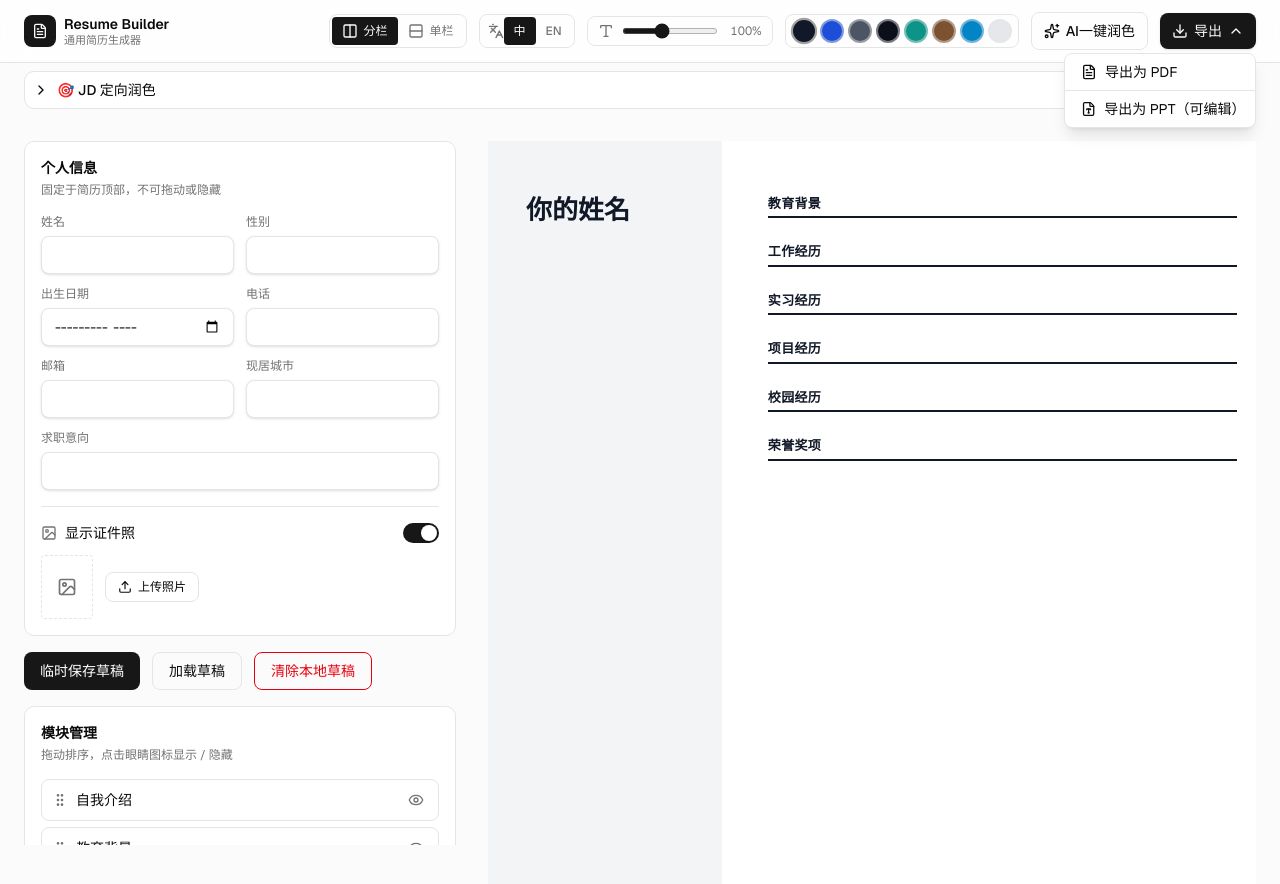
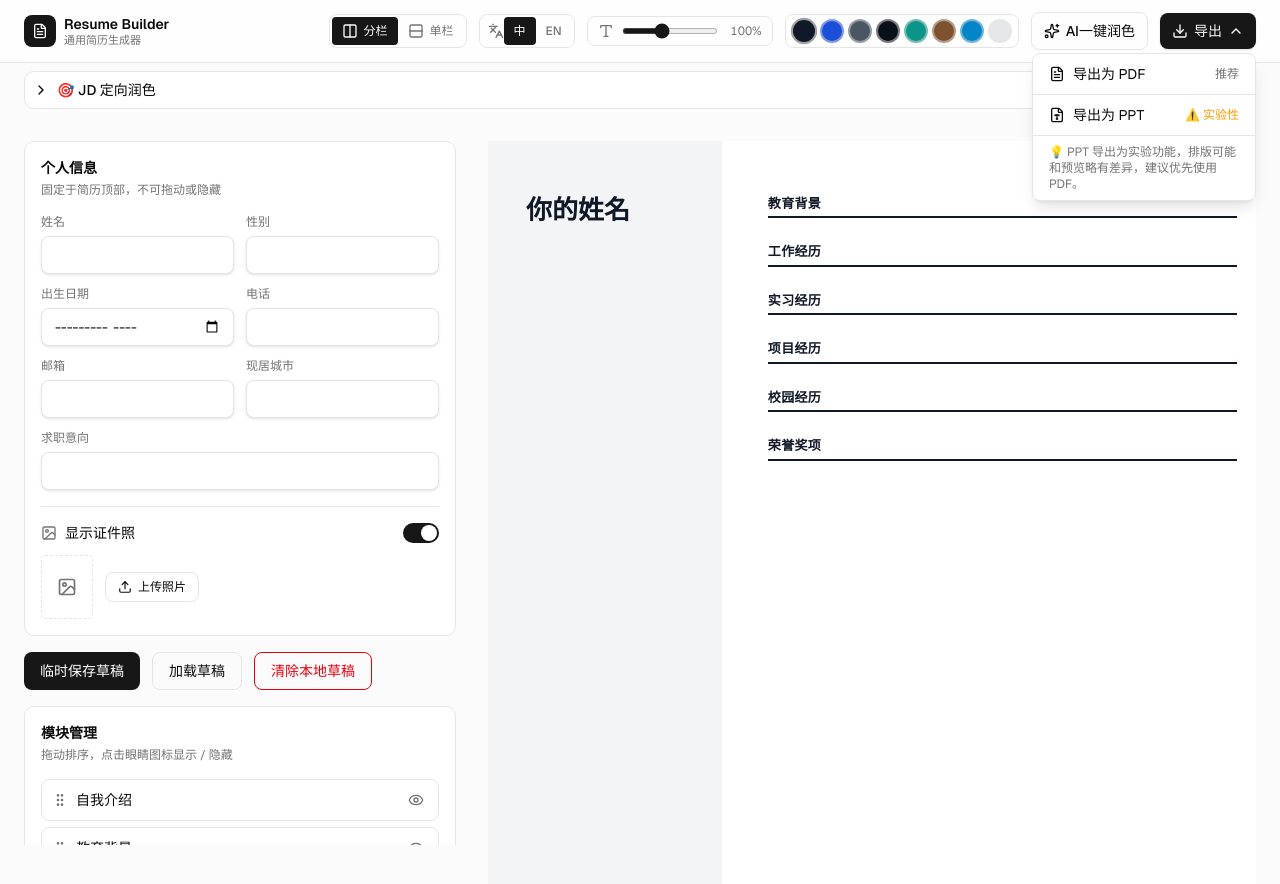
Before and after one commit to Zzx-LiU6/resume, a Next.js app: page / in a window 1280 px wide. Both pictures are taken after a click on the button "导出". Shown: the top 884 px of the page. Built offline with nearby package versions, Linux system fonts and the light colour scheme.

Commit message:
Refactor export buttons and enhance styling
Updated button styles and added experimental export notes.

```diff
--- a/components/resume/toolbar.tsx
+++ b/components/resume/toolbar.tsx
@@ -133,29 +133,30 @@ export function Toolbar({
             </button>
 
             {exportOpen && (
-              <div className="absolute right-0 top-full mt-1 w-48 rounded-md border border-border bg-background shadow-lg z-50">
+              <div className="absolute right-0 top-full mt-1 w-56 rounded-md border border-border bg-background shadow-lg z-50">
                 <button
                   type="button"
-                  onClick={() => {
-                    onExportPDF()
-                    setExportOpen(false)
-                  }}
-                  className="flex w-full items-center gap-2 px-4 py-2 text-sm text-foreground hover:bg-muted transition-colors"
+                  onClick={() => { onExportPDF(); setExportOpen(false); }}
+                  className="flex w-full items-center gap-2 px-4 py-2.5 text-sm text-foreground hover:bg-muted transition-colors"
                 >
                   <FileText className="h-4 w-4" />
                   <span>导出为 PDF</span>
+                  <span className="ml-auto text-xs text-muted-foreground">推荐</span>
                 </button>
                 <button
                   type="button"
-                  onClick={() => {
-                    onExportPPT()
-                    setExportOpen(false)
-                  }}
-                  className="flex w-full items-center gap-2 px-4 py-2 text-sm text-foreground hover:bg-muted transition-colors border-t border-border"
+                  onClick={() => { onExportPPT(); setExportOpen(false); }}
+                  className="flex w-full items-center gap-2 px-4 py-2.5 text-sm text-foreground hover:bg-muted transition-colors border-t border-border"
                 >
                   <FileType className="h-4 w-4" />
-                  <span>导出为 PPT（可编辑）</span>
+                  <span>导出为 PPT</span>
+                  <span className="ml-auto text-xs text-amber-500">⚠️ 实验性</span>
                 </button>
+                <div className="border-t border-border px-4 py-2">
+                  <p className="text-xs text-muted-foreground">
+                    💡 PPT 导出为实验功能，排版可能和预览略有差异，建议优先使用 PDF。
+                  </p>
+                </div>
               </div>
             )}
           </div>
```
